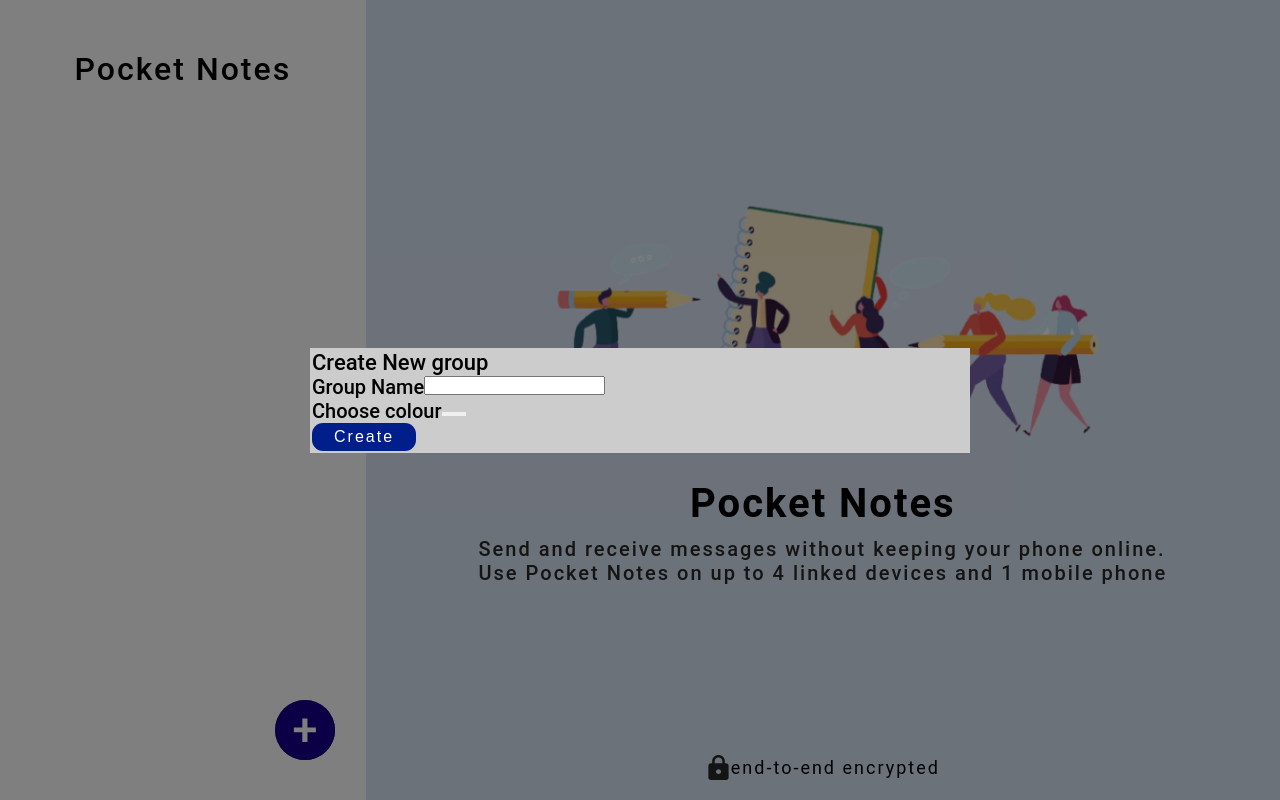
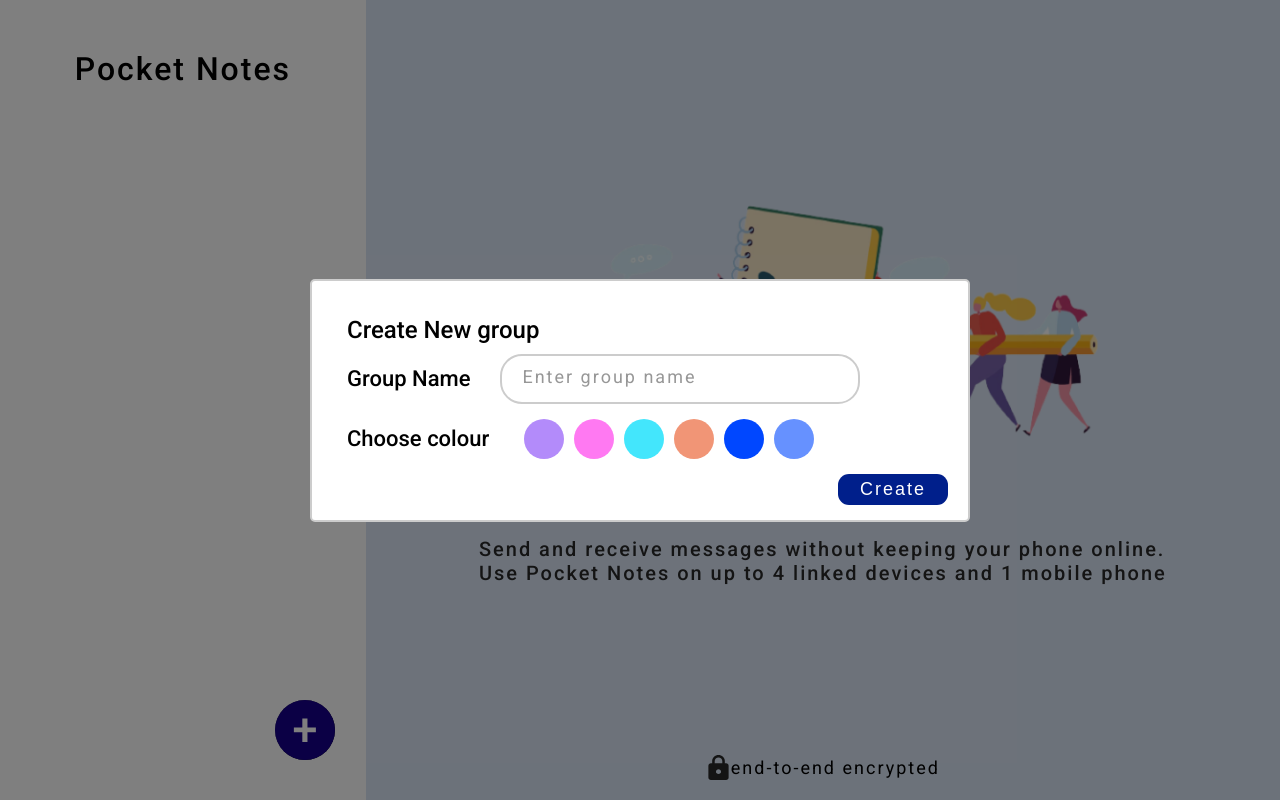
Before and after one commit to rajsingh-19/Notes-App, a React (Create React App) app: page / in a window 1280 px wide. Both pictures are taken after a click on the button 305 px from the left and 730 px from the top of the page. Built offline with nearby package versions, Linux system fonts and the light colour scheme.

Commit message:
Implemented modal functionality and developed the function of creating the new groups name

```diff
--- a/public/index.html
+++ b/public/index.html
@@ -10,6 +10,9 @@
     <link rel="apple-touch-icon" href="%PUBLIC_URL%/logo192.png" />
     <link rel="manifest" href="%PUBLIC_URL%/manifest.json" />
     <title>Notes App</title>
+    <style>
+      @import url('https://fonts.googleapis.com/css2?family=Roboto:ital,wght@0,100;0,300;0,400;0,500;0,700;0,900;1,100;1,300;1,400;1,500;1,700;1,900&display=swap');
+    </style>
   </head>
   <body>
     <noscript>You need to enable JavaScript to run this app.</noscript>
--- a/src/components/CreateGroupModal.jsx
+++ b/src/components/CreateGroupModal.jsx
@@ -1,29 +1,40 @@
-import React from "react";
+import React, { useState } from "react";
 import "../styles/CreateGroupModal.css";
 
-const CreateGroupModal = () => {
+const CreateGroupModal = ({ onCreateGroup }) => {
+  const [groupName, setGroupName] = useState('');
+  const [groupNameColor, setGroupNameColor] = useState('');
+
+  let color = ['#B38BFA', '#FF79F2', '#43E6FC', '#F19576', '#0047FF', '#6691FF'];
+
+  //    function for creating a new group
+  const handleCreateClick = () => {
+    if (groupName && groupNameColor) {
+      onCreateGroup({ name: groupName, color: groupNameColor });
+    }
+  };
+
   return (
     <div className="modalContainer flex dir-col">
-        <p className="text-22 font-wt-500 letter-spacing3">Create New group</p>
-        <div className="flex dir-row">
-          <p className="text-20 font-wt-500">Group Name</p>
-          <div>
-            <input type="text" />
+        <p className="text-24 font-wt-500 letter-spacing3 margin-tb-10">Create New group</p>
+        <div className=" flex dir-row align-center margin-b-10">
+          <p className="text-22 font-wt-500 m-r-30">Group Name</p>
+          <div className="groupNameContainer">
+            <input type="text" className="groupNameInput outline-none" placeholder="Enter group name" value={groupName} onChange={(e) => setGroupName(e.target.value)} />
           </div>
         </div>
-        <div className="flex dir-row">
-          <p className="text-20 font-wt-500">Choose colour</p>
-          <div>
-            <button></button>
-            <button></button>
-            <button></button>
-            <button></button>
-            <button></button>
-            <button></button>
+        <div className="flex dir-row align-center margin-b-10">
+          <p className="text-22 font-wt-500 m-r-30">Choose colour</p>
+          <div className="color-btn-container">
+            {
+              color.map((color) => (
+                <button key={color} style={{backgroundColor : color}} className="colorBtn border-none cursor-pointer" onClick={() => setGroupNameColor(color)}></button>
+              ))
+            }
           </div>
         </div>
-        <div className="create-btn-container">
-          <button className="createBtn text-white text-16 font-wt-400 letter-spacing-2 border-none cursor-pointer">Create</button>
+        <div className="create-btn-container margin-b-10">
+          <button className="createBtn text-white text-18 font-wt-400 letter-spacing-2 border-none cursor-pointer" onClick={handleCreateClick}>Create</button>
         </div>
     </div>
   );
--- a/src/index.css
+++ b/src/index.css
@@ -144,3 +144,15 @@ body {
 .text-black {
   color: #000000;
 }
+
+.margin-tb-10 {
+  margin-top: 10px;
+  margin-bottom: 10px;
+}
+
+.margin-b-10 {
+  margin-bottom: 10px;
+}
+.m-r-30 {
+  margin-right: 30px;
+}
--- a/src/pages/MainPage.js
+++ b/src/pages/MainPage.js
@@ -7,9 +7,23 @@ import CreateGroupModal from '../components/CreateGroupModal';
 
 const MainPage = () => {
     const [modalStatus, setModalStatus] = useState(false);
+    const [groups, setGroups] = useState([]);
 
+    //      function for opening the modal
     const handleCreateGroup = () => {
         setModalStatus(true);
+    }
+    //      function for closing the modal
+    const handleCloseModal = (e) => {
+        if(e.target.classList.contains('modalViewContainer')) {
+            setModalStatus(false);
+        }
+    }
+
+    //      function for adding a new group
+    const addNewGroup = (group) => {
+        setGroups([...groups, group]);
+        setModalStatus(false); // Close the modal after adding the group
     }
 
   return (
@@ -17,6 +31,14 @@ const MainPage = () => {
       {/*       Notes Making Section            */}
         <div className='notes-making-section position-relative'>
             <p className='text-center text-32 letter-spacing-2 font-wt-500'>Pocket Notes</p>
+            <ul>
+                {groups.map((group, index) => (
+                    <li key={index} className='groupNameList flex dir-row align-center'>
+                        <div className='nameCircle text-20 font-wt-500' style={{ backgroundColor: group.color }}>{group.name.slice(0, 2).toUpperCase()}</div>
+                        <div className='groupName text-20 font-wt-500'>{group.name}</div>
+                    </li>
+                ))}
+            </ul>
             <button className='plusIcon-container flex dir-row justify-center align-center position-fixed cursor-pointer' onClick={handleCreateGroup}>
                 <img src={plusIcon} alt='plus-icon' className='plusIcon' />
             </button>
@@ -41,8 +63,8 @@ const MainPage = () => {
         {/*             Modal Container          */}
         {
             modalStatus && (
-                <div className='modalViewContainer'>
-                    <CreateGroupModal />
+                <div className='modalViewContainer' onClick={handleCloseModal}>
+                    <CreateGroupModal  onCreateGroup={addNewGroup}/>
                 </div>
             )
         }
--- a/src/styles/CreateGroupModal.css
+++ b/src/styles/CreateGroupModal.css
@@ -1,19 +1,47 @@
 .modalContainer {
-    background-color: #CCCCCC;
+    background-color: #FFFFFF;
     border: 2px solid #CCCCCC;
     width: 660px;
+    padding: 25px 20px 5px 35px;
+    border-radius: 5px;
 }
 
-
-
+.groupNameContainer, .chooseColorContainer {
+    justify-content: space-evenly;
+}
 
 .create-btn-container {
     display: flex;
-    flex-direction: row;
-    justify-items: end;
+    flex-direction: row-reverse;
 }
 .createBtn {
     background-color: #001F8B;
     border-radius: 11px;
     padding: 5px 22px;
 }
+.groupNameInput {
+    width: 360px;
+    border: 2px solid #CCCCCC;
+    border-radius: 22px;
+    height: 50px;
+    padding-left: 20px;
+}
+.groupNameInput::placeholder {
+    color: #979797;
+    letter-spacing: 2px;
+    font-weight: 400;
+    font-family: "Roboto";
+    padding-top: 5px;
+    padding-bottom: 15px;
+    font-size: 18px;
+}
+
+.colorBtn {
+    width: 40px;
+    height: 40px;
+    border-radius: 50%;
+    margin: 5px;
+}
+.colorBtn:hover {
+    transform: scale(1.05);
+}
--- a/src/styles/mainpage.css
+++ b/src/styles/mainpage.css
@@ -1,3 +1,4 @@
+/*         Notes Making Section          */
 .mainpage-container {
     width: 100vw;
     height: 100vh;
@@ -11,6 +12,16 @@
 .notes-making-section p {
     padding-top: 50px;
 }
+
+
+.nameCirle {
+    width: 100px;
+    height: 100px;
+    border-radius: 50%;
+    background-color: aqua;
+    color:yellowgreen;
+}
+
 .plusIcon-container {
     width: 60px;
     height: 60px;
```
